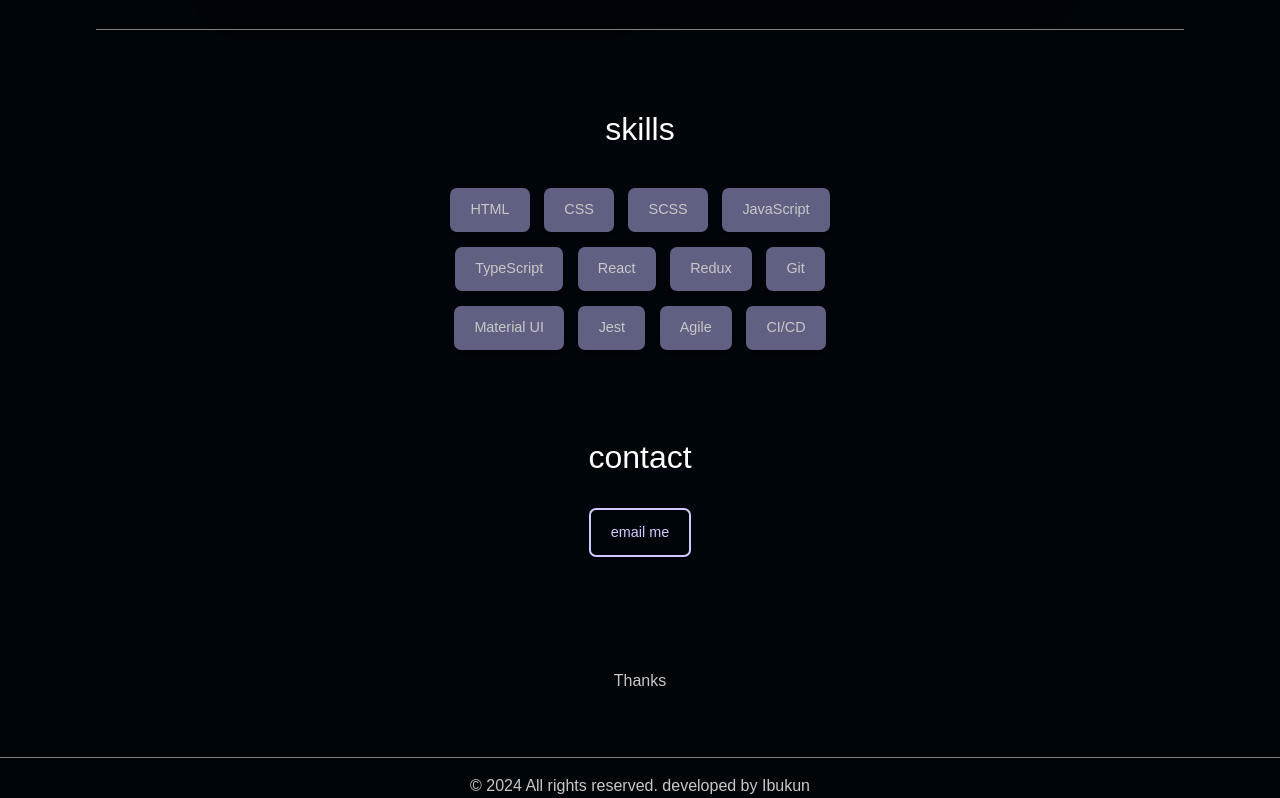
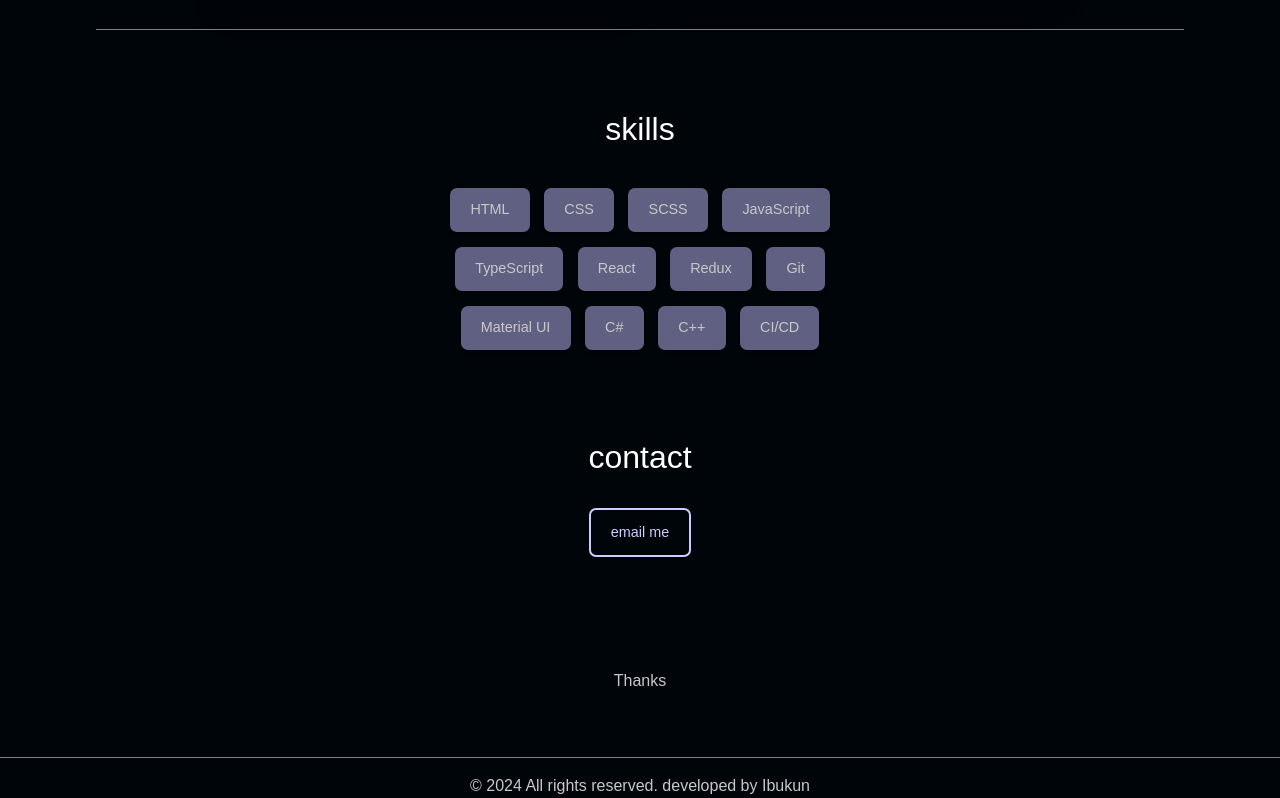
Before and after one commit to IbkEhinmowo/Portfolio-Site-modern, a website: page index.html in a window 1280 px wide. Shown: the part 1354-2152 px from the top of the page. Drawn offline with nearby package versions, Linux system fonts and the light colour scheme; a web font is replaced by a local one.

Commit message:
Update : Text

```diff
--- a/index.html
+++ b/index.html
@@ -127,8 +127,8 @@
           <li class="skills__list-item btn btn--plain">Redux</li>
           <li class="skills__list-item btn btn--plain">Git</li>
           <li class="skills__list-item btn btn--plain">Material UI</li>
-          <li class="skills__list-item btn btn--plain">Jest</li>
-          <li class="skills__list-item btn btn--plain">Agile</li>
+          <li class="skills__list-item btn btn--plain">C#  </li>
+          <li class="skills__list-item btn btn--plain">C++ </li>
           <li class="skills__list-item btn btn--plain">CI/CD</li>
         </ul>
       </section>
```
Also changed, not shown: 1 other file.
